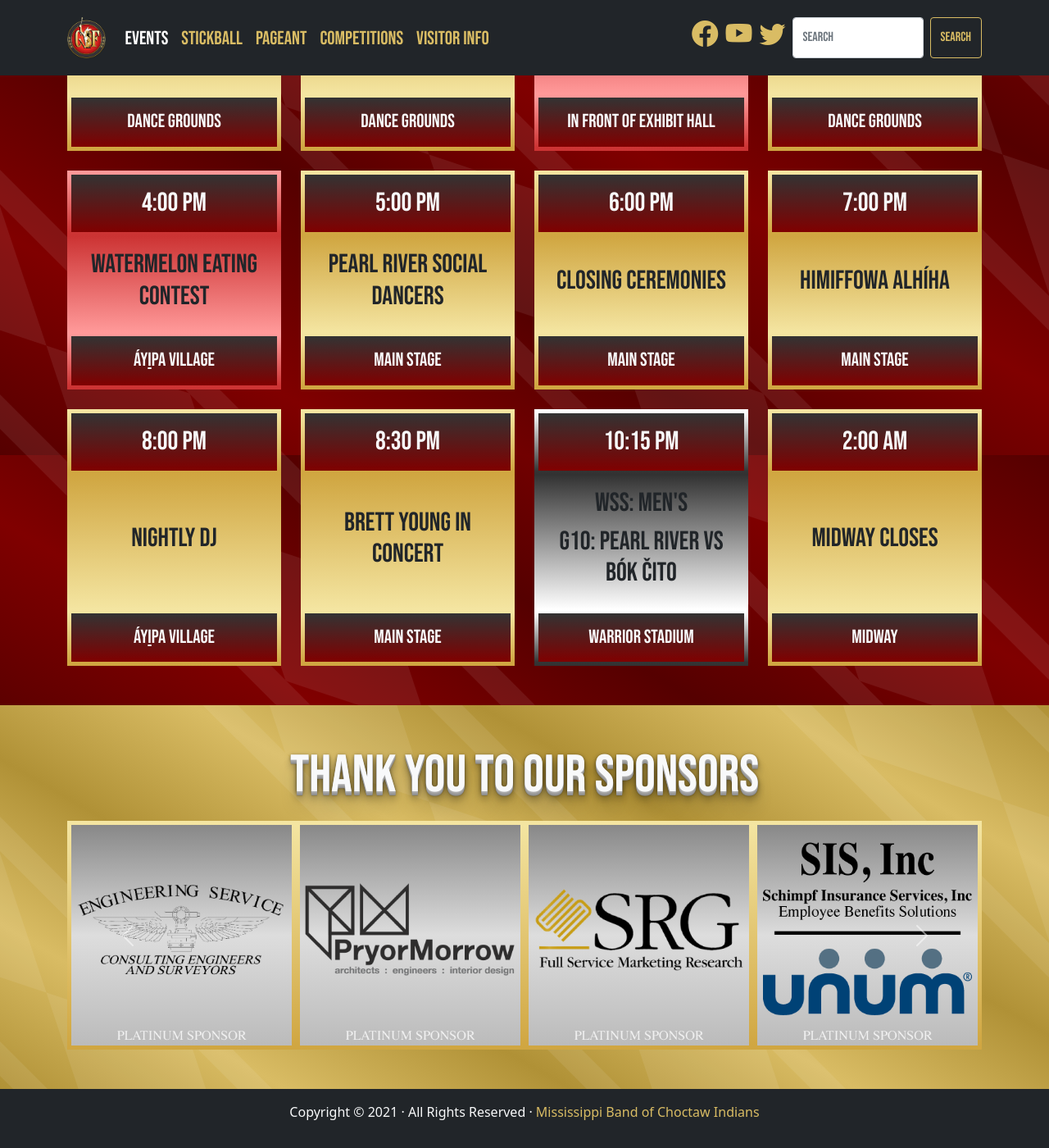
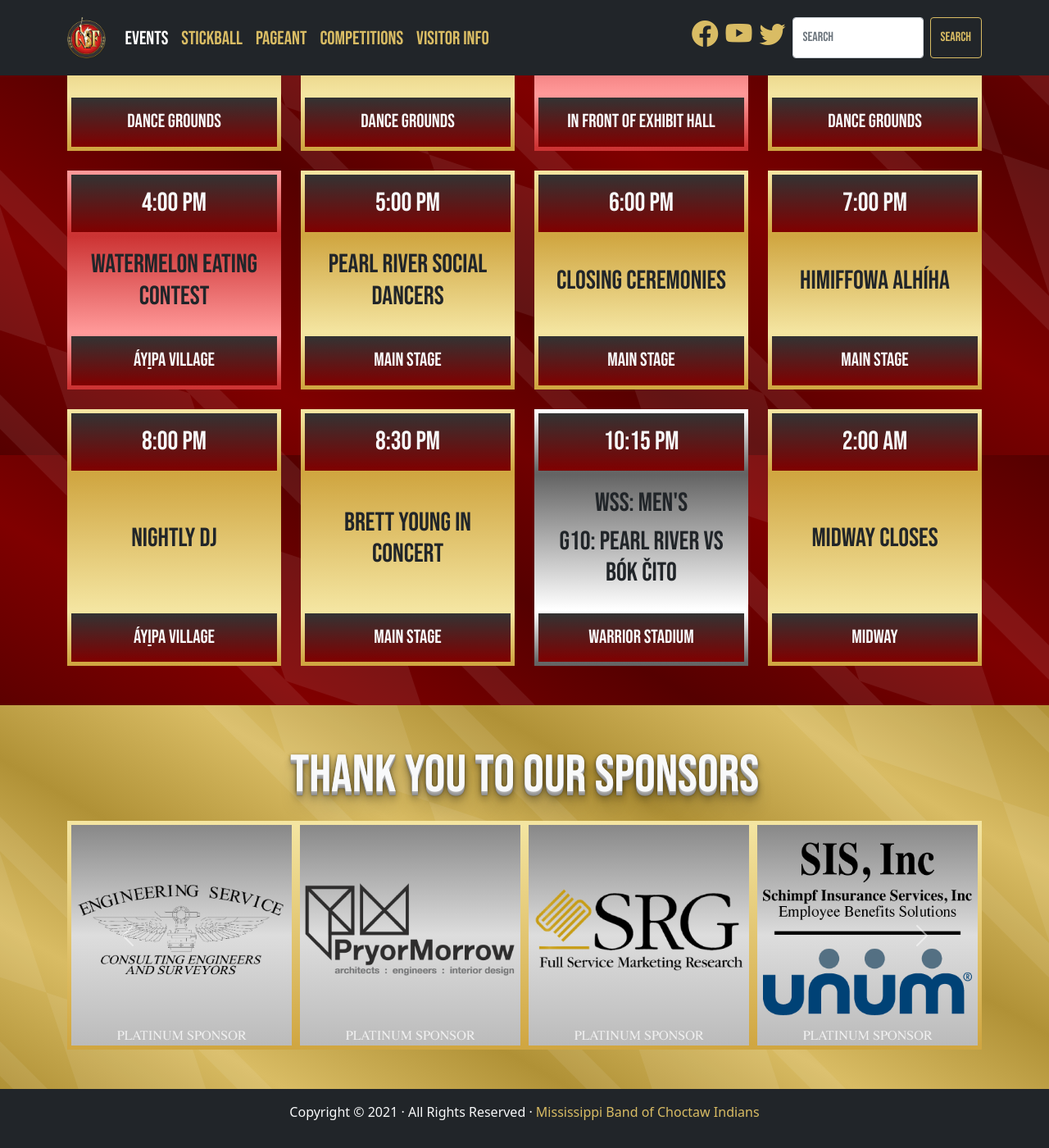
Before and after one commit to smattera/smattera.github.io, a Jekyll site: the page built from events/index.md, in a window 1280 px wide and 1400 px high, scrolled down 2235 px. Shown: the whole window at 82% size. Built offline with Jekyll 4.4.1, drawn with Linux system fonts in a browser that asks for light colours; nearby versions of some CDN libraries.

Commit message:
Update main.scss

```diff
--- a/_includes/eventBlack.html
+++ b/_includes/eventBlack.html
@@ -3,7 +3,7 @@
     <div class="card-header card-black-border pt-3" style="background:linear-gradient(#333,#800000);">
       <p class="h4">{{ include.time }}</p>
     </div>
-    <div class="card-body text-dark h-100 d-flex flex-column justify-content-center" style="background:linear-gradient(rgba(50,50,50,1), rgba(255,255,255,1));">
+    <div class="card-body text-dark h-100 d-flex flex-column justify-content-center" style="background:linear-gradient(rgba(100,100,100,1), rgba(255,255,255,1));">
       <p class="h4">{{ include.div }}</p>
       <p class="h4">{{ include.title }}</p>
     </div>
--- a/assets/css/main.css
+++ b/assets/css/main.css
@@ -224,7 +224,7 @@
   border: 10px solid;
   border-image-slice: 1;
   border-width: 5px;
-  border-image-source: linear-gradient(to bottom, white, #323232);
+  border-image-source: linear-gradient(to bottom, white, #646464);
 }
 
 .card-rose-border {
--- a/assets/css/main.scss
+++ b/assets/css/main.scss
@@ -258,7 +258,7 @@
   border: 10px solid;
   border-image-slice: 1;
   border-width: 5px;
-  border-image-source: linear-gradient(to bottom, rgba(255,255,255,1), rgba(50,50,50,1));
+  border-image-source: linear-gradient(to bottom, rgba(255,255,255,1), rgba(100,100,100,1));
 }
 
 .card-rose-border {
```
Also changed, not shown: 1 other file.
